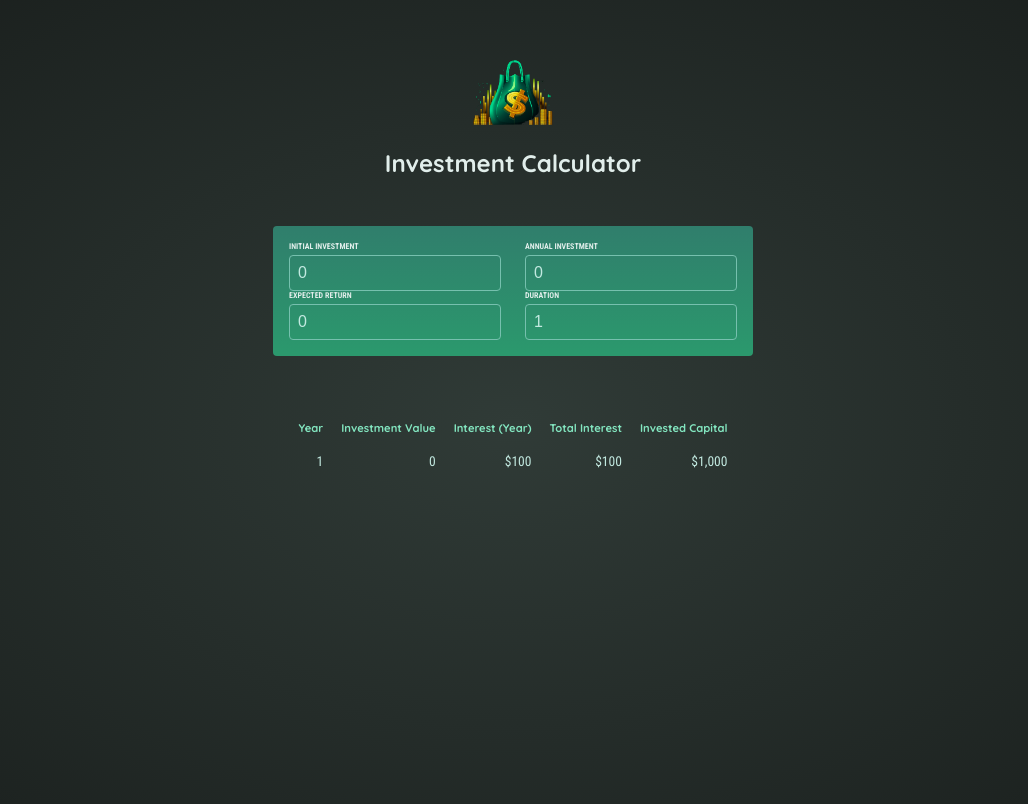
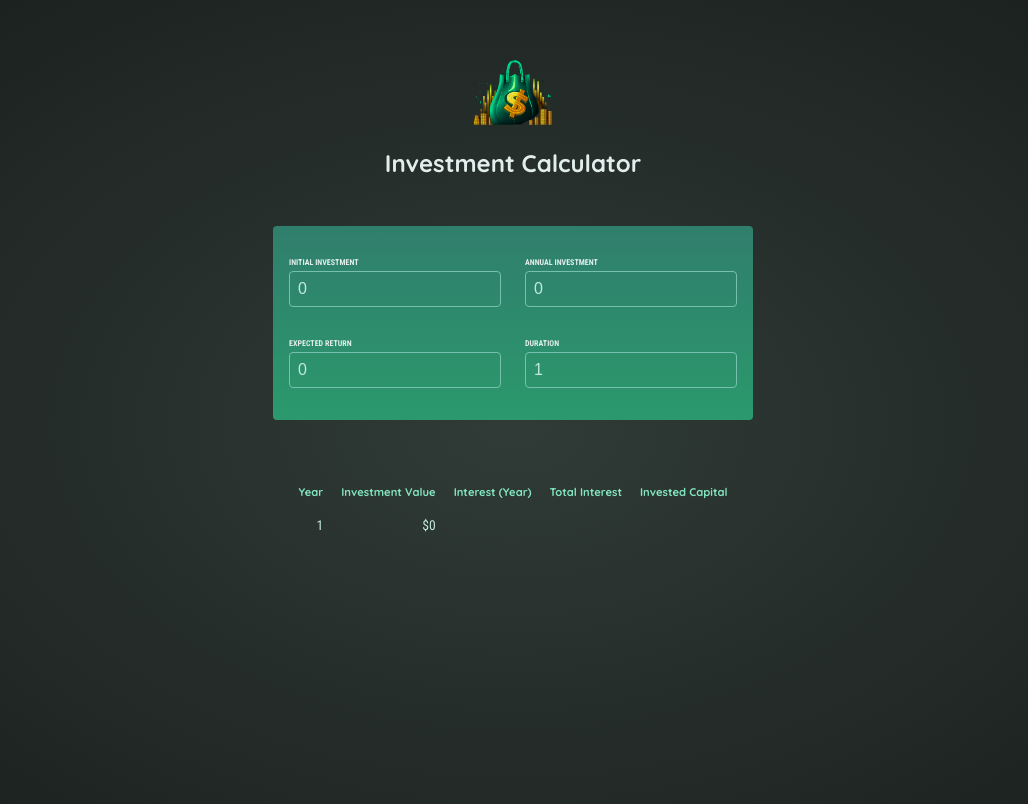
Before and after one commit to AnastasiosMpoletis/Investment-Calculator-Git, a React (Vite) app: page / in a window 1280 px wide. Shown: the top 804 px of the page, without its empty margins (127-1155 px from the left). Built offline with nearby package versions, Linux system fonts and the light colour scheme.

Commit message:
Stuck with input focus. Refactor UserInput for proper css.

```diff
--- a/src/Constants.jsx
+++ b/src/Constants.jsx
@@ -23,3 +23,12 @@ export const INITIAL_INVESTMENTS =
         inputLabel: "Duration"
     }
 };
+
+export function deriveInvestmentValues(investments) {
+    return {
+        initialInvestment: investments.initialInvestment.inputValue,
+        annualInvestment: investments.annualInvestment.inputValue,
+        expectedReturn: investments.expectedReturn.inputValue,
+        duration: investments.duration.inputValue
+    }
+}
--- a/src/components/Results.jsx
+++ b/src/components/Results.jsx
@@ -1,12 +1,15 @@
 import { RESULT_COLUMNS } from "../Constants.jsx";
+import { deriveInvestmentValues } from "../Constants.jsx";
+import { formatter } from "../util/investment.js";
+import { calculateInvestmentResults } from "../util/investment.js";
 
 /**
  * @returns Results component
  */
 export default function Results({ investments }) {
-    console.log("Results: " + JSON.stringify(investments));
-    //TODO ANBOL add logic from investment.js and display results
-    //TODO ANBOL add currency formatter
+    const investmentValues = deriveInvestmentValues(investments)
+    const results = calculateInvestmentResults(investmentValues);
+    console.log("Results: " + JSON.stringify(results));
     return (
         <table id="result">
             <thead>
@@ -17,15 +20,13 @@ export default function Results({ investments }) {
                 </tr>
             </thead>
             <tbody>
-                <tr>
-                    <td>{investments.duration.inputValue}</td>
-                    <td>{investments.annualInvestment.inputValue}</td>
-                    <td>$100</td>
-                    <td>$100</td>
-                    <td>$1,000</td>
-                </tr>
-
+                {results.map((investment) => (
+                    <tr key={investment.year}>
+                        <td>{investment.year}</td>
+                        <td>{formatter.format(investment.annualInvestment)}</td>
+                    </tr>
+                ))}
             </tbody>
-        </table>
+        </table >
     );
 }
--- a/src/components/UserInput.jsx
+++ b/src/components/UserInput.jsx
@@ -21,15 +21,15 @@ export default function UserInput({ investments, onInputChange }) {
      */
     function Field({ inputId, inputValue, inputLabel }) {
         return (
-            <div>
+            <p>
                 <label>{inputLabel}</label>
-                <input id={inputId} type="number" required onChange={onInputChange} value={inputValue}></input>
-            </div>
+                <input id={inputId} type="number" required onChange={onInputChange} value={inputValue} />
+            </p>
         );
     }
 
     return (
-        <div id="user-input">
+        <section id="user-input">
             <Group>
                 <>
                     <Field {...investments["initialInvestment"]} />
@@ -42,6 +42,6 @@ export default function UserInput({ investments, onInputChange }) {
                     <Field {...investments["duration"]} />
                 </>
             </Group>
-        </div>
+        </section>
     );
 }
```
